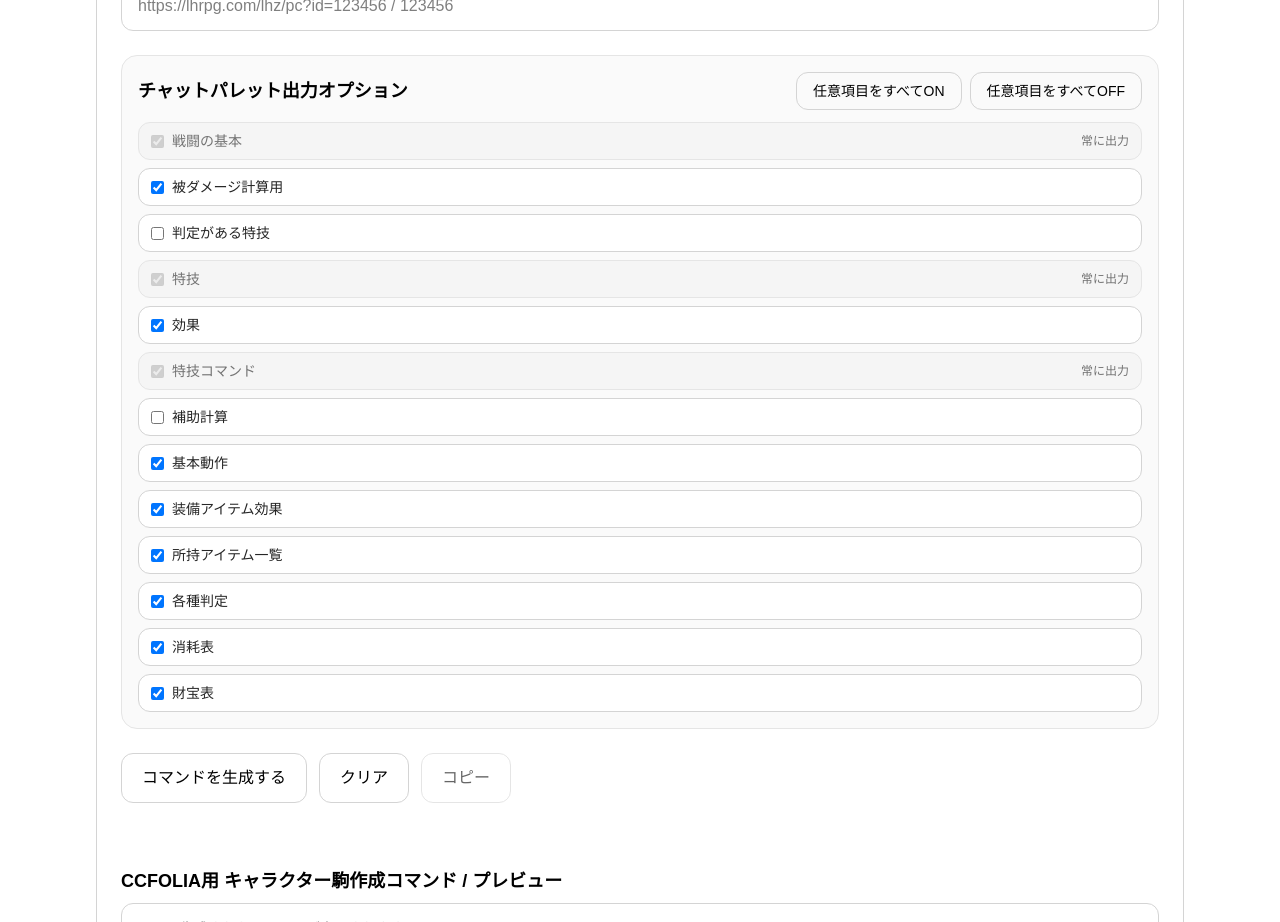
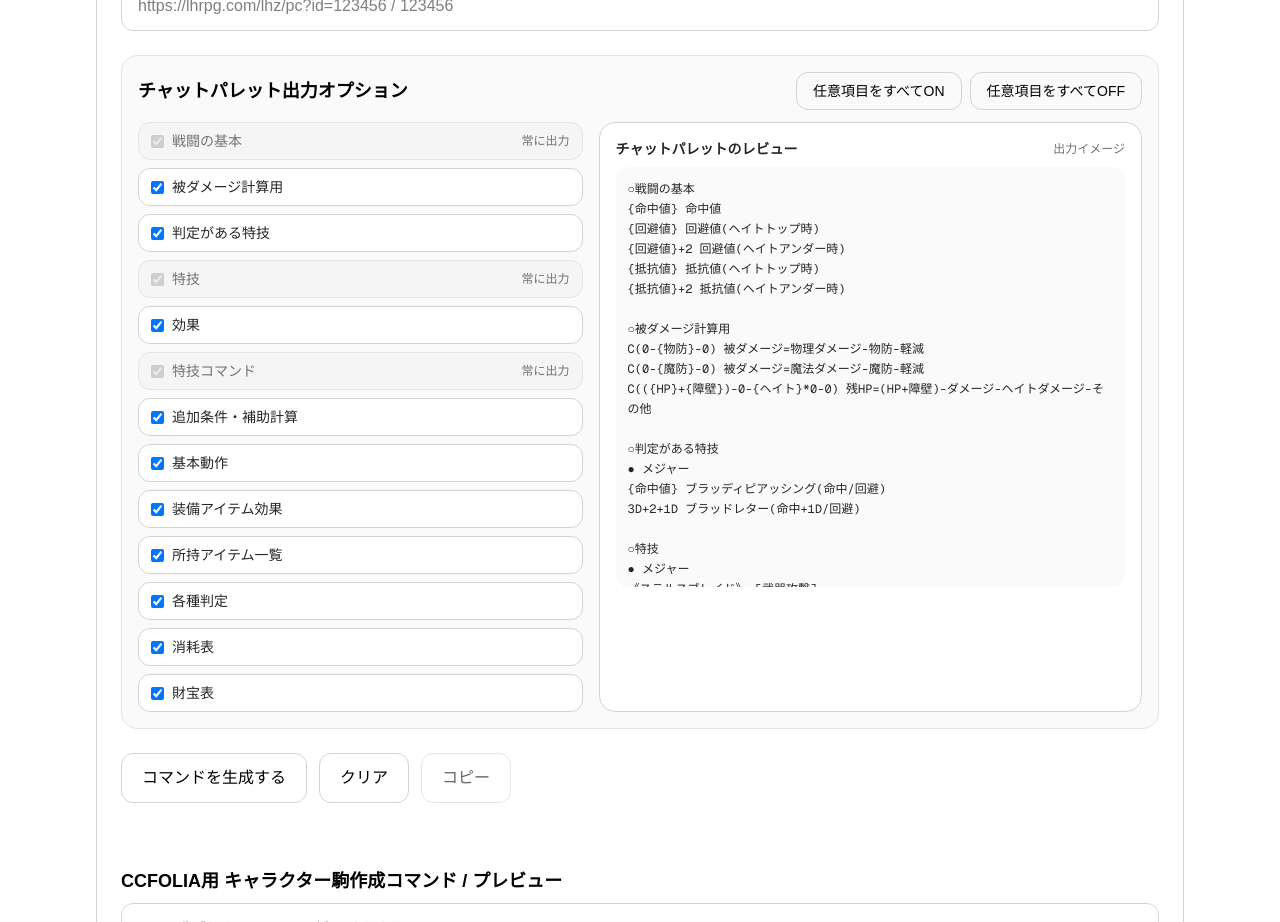
Before and after one commit to ramune428/lhtrpg_webapp_challenge, a Next.js app in the folder frontend/: page / in a window 1280 px wide. Shown: the part 1320-2242 px from the top of the page. Built offline with nearby package versions, Linux system fonts and the light colour scheme.

Commit message:
Show chat palette review beside output options

```diff
--- a/frontend/app/page.tsx
+++ b/frontend/app/page.tsx
@@ -13,7 +13,6 @@ import {
 } from "@/components/tool-config";
 import {
   createPieceFromJson,
-  defaultChatPaletteOptions,
   fetchCharacterJson,
   normalizeCharacterId,
   type ChatPaletteOptions,
@@ -37,7 +36,7 @@ const outputOptionItems: OutputOptionItem[] = [
   { key: "skillNames", label: "特技", alwaysOn: true },
   { key: "includeSkillDescriptions", label: "効果" },
   { key: "skillCommands", label: "特技コマンド", alwaysOn: true },
-  { key: "includeSkillSupportCalculations", label: "補助計算" },
+  { key: "includeSkillSupportCalculations", label: "追加条件・補助計算" },
   { key: "includeBasicActions", label: "基本動作" },
   { key: "includeEquipmentEffects", label: "装備アイテム効果" },
   { key: "includeItemList", label: "所持アイテム一覧" },
@@ -61,12 +60,108 @@ function createAllOptionalOptions(checked: boolean): ChatPaletteOptions {
   };
 }
 
+const initialChatPaletteOptions = createAllOptionalOptions(true);
+
+function createChatPaletteReview(options: ChatPaletteOptions): string {
+  const sections: string[] = [];
+
+  sections.push([
+    "○戦闘の基本",
+    "{命中値} 命中値",
+    "{回避値} 回避値(ヘイトトップ時)",
+    "{回避値}+2 回避値(ヘイトアンダー時)",
+    "{抵抗値} 抵抗値(ヘイトトップ時)",
+    "{抵抗値}+2 抵抗値(ヘイトアンダー時)",
+  ].join("\n"));
+
+  if (options.includeDamageCalculator) {
+    sections.push([
+      "○被ダメージ計算用",
+      "C(0-{物防}-0) 被ダメージ=物理ダメージ-物防-軽減",
+      "C(0-{魔防}-0) 被ダメージ=魔法ダメージ-魔防-軽減",
+      "C(({HP}+{障壁})-0-{ヘイト}*0-0) 残HP=(HP+障壁)-ダメージ-ヘイトダメージ-その他",
+    ].join("\n"));
+  }
+
+  if (options.includeSkillChecks) {
+    sections.push([
+      "○判定がある特技",
+      "● メジャー",
+      "{命中値} ブラッディピアッシング(命中/回避)",
+      "3D+2+1D ブラッドレター(命中+1D/回避)",
+    ].join("\n"));
+  }
+
+  const skillLines = ["○特技", "● メジャー", "《ステルスブレイド》 [武器攻撃]"];
+  if (options.includeSkillDescriptions) {
+    skillLines.push("SR:3/5 タイミング:メジャー 判定:対決(命中/回避) 対象:単体 射程:武器 コスト:本文 制限:- 効果:対象に［【攻撃力】＋３Ｄ］の物理ダメージを与える。ヘイトアンダー時、ダメージロールに＋［ＳＲ×４］する。");
+  }
+  skillLines.push("{攻撃力}+3D ステルスブレイド 物理ダメージ");
+  if (options.includeSkillSupportCalculations) {
+    skillLines.push("{攻撃力}+3D+C(3*4) ステルスブレイド_ヘイトアンダー 物理ダメージ");
+    skillLines.push("C((1+2)*7) アサシネイト_消費因果力1 ダメージ増加");
+  }
+  sections.push(skillLines.join("\n"));
+
+  if (options.includeBasicActions) {
+    sections.push([
+      "○基本動作",
+      "《基本武器攻撃》 [基本動作] [武器攻撃] ...",
+      "{攻撃力}+1D 基本武器攻撃",
+    ].join("\n"));
+  }
+
+  if (options.includeEquipmentEffects) {
+    sections.push([
+      "○装備アイテム効果",
+      "装備名 ネームド効果: 効果文の1行目を表示",
+    ].join("\n"));
+  }
+
+  if (options.includeItemList) {
+    sections.push([
+      "○所持アイテム一覧",
+      "アイテム名 [タグ] 効果:効果文の1行目を表示",
+    ].join("\n"));
+  }
+
+  if (options.includeAbilityChecks) {
+    sections.push([
+      "○各種判定",
+      "{運動値} 運動値",
+      "{耐久値} 耐久値",
+      "{解析値} 解析値",
+    ].join("\n"));
+  }
+
+  if (options.includeConsumeTables) {
+    sections.push([
+      "○消耗表",
+      "PCT{CR}+0 体力消耗表",
+      "ECT{CR}+0 気力消耗表",
+      "GCT{CR}+0 物品消耗表",
+      "CCT{CR}+0 金銭消耗表",
+    ].join("\n"));
+  }
+
+  if (options.includeTreasureTables) {
+    sections.push([
+      "○財宝表",
+      "CTRS{CR}+0 金銭財宝表",
+      "MTRS{CR}+0 魔法素材財宝表",
+      "ITRS{CR}+0 換金アイテム財宝表",
+    ].join("\n"));
+  }
+
+  return sections.join("\n\n");
+}
+
 export default function HomePage() {
   const [inputValue, setInputValue] = useState("");
   const [result, setResult] = useState("");
   const [statusMessage, setStatusMessage] = useState("");
   const [isLoading, setIsLoading] = useState(false);
-  const [options, setOptions] = useState<ChatPaletteOptions>(defaultChatPaletteOptions);
+  const [options, setOptions] = useState<ChatPaletteOptions>(initialChatPaletteOptions);
   const [lastJsonData, setLastJsonData] = useState<unknown | null>(null);
   const [lastCharacterId, setLastCharacterId] = useState("");
 
@@ -284,7 +379,8 @@ export default function HomePage() {
               </div>
             </div>
 
-            <div className="grid gap-2">
+            <div className="grid gap-4 lg:grid-cols-[minmax(0,0.9fr)_minmax(0,1.1fr)]">
+              <div className="grid content-start gap-2">
                 {outputOptionItems.map((item) => {
                   const checked = item.alwaysOn ? true : options[item.key as keyof ChatPaletteOptions];
 
@@ -314,6 +410,17 @@ export default function HomePage() {
                     </label>
                   );
                 })}
+              </div>
+
+              <div className="rounded-2xl border border-neutral-300 bg-white p-4">
+                <div className="mb-2 flex items-center justify-between gap-3">
+                  <h4 className="text-sm font-semibold text-neutral-800">チャットパレットのレビュー</h4>
+                  <span className="text-xs text-neutral-500">出力イメージ</span>
+                </div>
+                <pre className="max-h-[420px] overflow-auto whitespace-pre-wrap rounded-xl bg-neutral-50 p-3 text-xs leading-5 text-neutral-800">
+                  {createChatPaletteReview(options)}
+                </pre>
+              </div>
             </div>
           </section>
 
```
Lines whose indentation alone changed are shown as unchanged.
